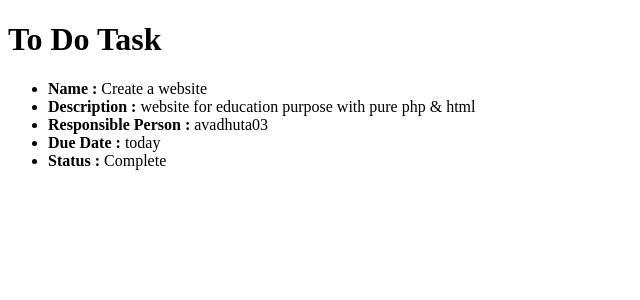
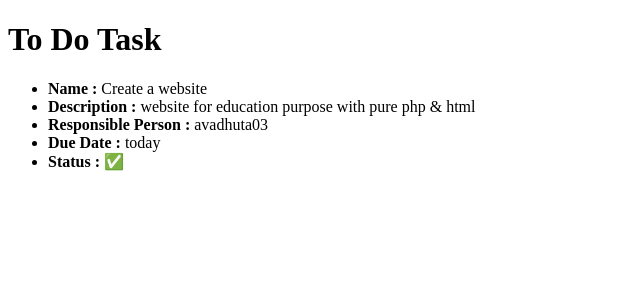
Before and after one commit to Avadhuta03/php_basics, a PHP site: page /index.php in a window 1280 px wide. Shown: the top 300 px of the page, without its empty margins (0-640 px from the left). Run offline with PHP 8.4, Linux system fonts and the light colour scheme.

Commit message:
conditionals

```diff
--- a/index.view.php
+++ b/index.view.php
@@ -40,7 +40,20 @@
 
 
 			<li>
-				<strong>Status :</strong> <?= $task['completed'] ? 'Complete' : 'Incomplete' ?>
+
+				<strong>Status : </strong>
+
+				<?php if($task['completed']) : ?>
+
+				  		<span class="icon">&#9989;</span>
+
+
+				 <?php else : ?>
+
+				   			Incomplete
+
+				  <?php endif; ?>
+
 			</li>
 
 		</ul>
```
